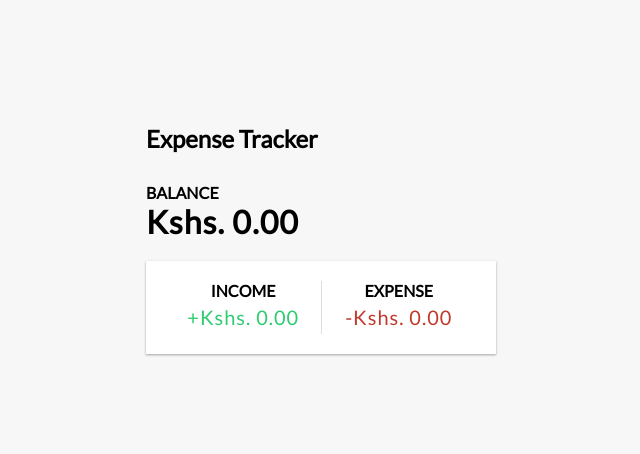
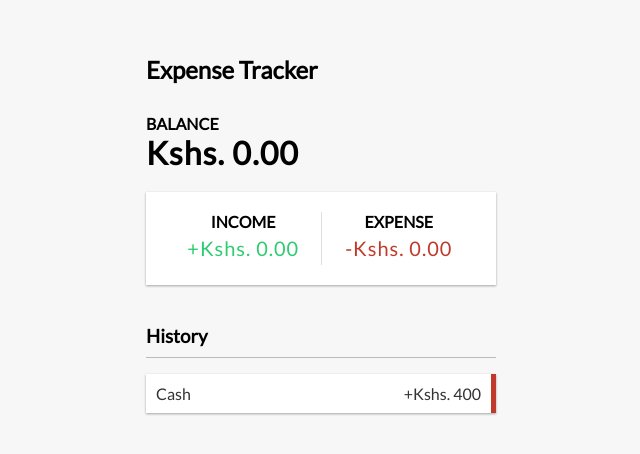
Before and after one commit to adrwer/expense-tracker, a React (Create React App) app: page / in a window 1280 px wide. Shown: the part 156-610 px from the top of the page, without its empty margins (319-959 px from the left). Built offline with nearby package versions, Linux system fonts and the light colour scheme.

Commit message:
TransactionList Component

```diff
--- a/src/App.js
+++ b/src/App.js
@@ -2,6 +2,7 @@
 import { Header } from './components/Header';
 import { Balance } from './components/Balance';
 import { IncomeExpences } from './components/IncomeExpences';
+import { TransactionList } from './components/TransactionList';
 
 function App() {
   return (
@@ -10,6 +11,7 @@
       <div className="container">
         <Balance />
         <IncomeExpences />
+        <TransactionList />
       </div>
     </div>
   );
--- /dev/null
+++ b/src/components/TransactionList.js
@@ -0,0 +1,14 @@
+import React from 'react'
+
+export const TransactionList = () => {
+    return (
+        <div>
+            <h3>History</h3>
+            <ul id='list' className='list'>
+                <li className='minus'>
+                    Cash <span>+Kshs. 400</span><button className='delete-btn'>X</button>
+                </li>
+            </ul>
+        </div>
+    )
+}
```
